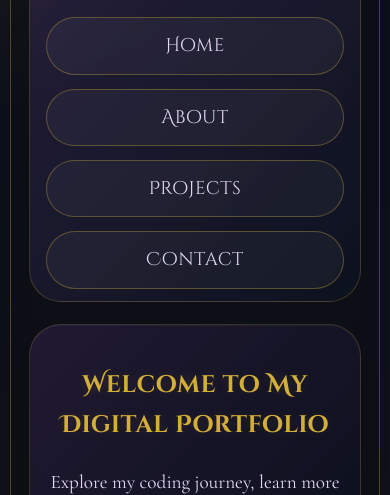
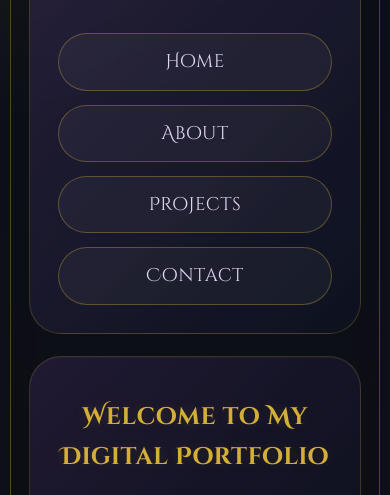
Before and after one commit to nithaamjulius/HTML-CSS-Portfolio, a plain HTML site: page index.html in a window 390 px wide. Shown: the part 294-789 px from the top of the page. Drawn offline with nearby package versions, Linux system fonts and the light colour scheme.

Commit message:
Updated style.css file

```diff
--- a/css/style.css
+++ b/css/style.css
@@ -115,6 +115,7 @@ label {
 /* NAVIGATION */
 .Navbar {
   width: 100%;
+  padding: 1.5rem 1rem;
 }
 
 .Navbar-Content {
@@ -570,6 +571,10 @@ button:focus-visible {
 }
 
 @media (max-width: 640px) {
+  .Navbar {
+    padding: 1rem 0.75rem;
+  }
+
   .Navbar-Content {
     flex-direction: column;
     align-items: stretch;
```
